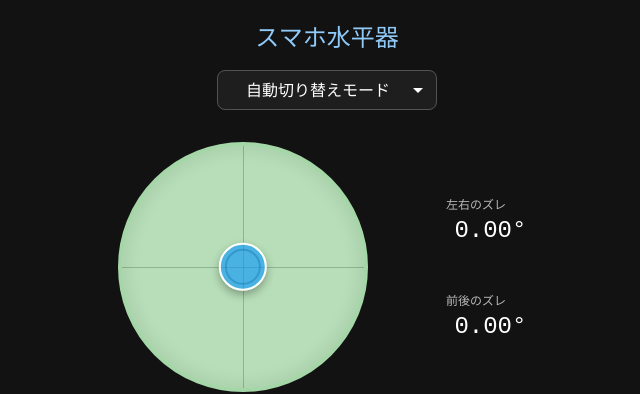
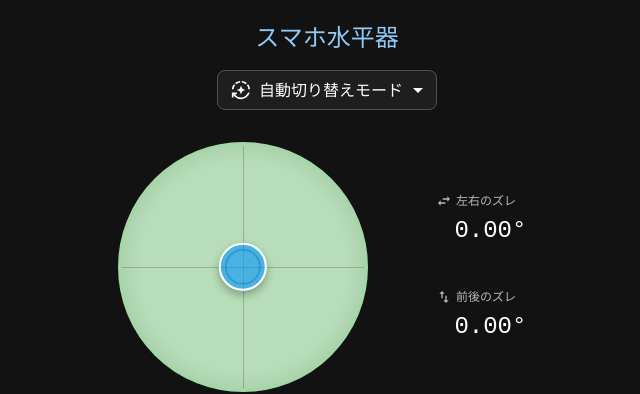
Before and after one commit to Densyakun/level, a React (Vite) app: page / in a window 1280 px wide. Both pictures are taken after a click on the button "開始する". Shown: the part 193-587 px from the top of the page, without its empty margins (313-953 px from the left). Built offline with nearby package versions, Linux system fonts and the light colour scheme.

Commit message:
モードとズレのアイコンを追加

```diff
--- a/src/App.tsx
+++ b/src/App.tsx
@@ -1,6 +1,12 @@
 import { useState, useEffect } from 'react';
 import { Box, Button, Typography, Paper, Container, FormControl, Select, MenuItem } from '@mui/material';
 import ExploreIcon from '@mui/icons-material/Explore';
+import AutoModeIcon from '@mui/icons-material/AutoMode';
+import StayCurrentPortraitIcon from '@mui/icons-material/StayCurrentPortrait';
+import StayCurrentLandscapeIcon from '@mui/icons-material/StayCurrentLandscape';
+import ViewInArIcon from '@mui/icons-material/ViewInAr';
+import SwapHorizIcon from '@mui/icons-material/SwapHoriz';
+import SwapVertIcon from '@mui/icons-material/SwapVert';
 
 function App() {
   const [orientation, setOrientation] = useState({ beta: 0, gamma: 0, alpha: 0 });
@@ -148,12 +154,19 @@ function App() {
             <Select
               value={modeSetting}
               onChange={(e) => setModeSetting(e.target.value as any)}
-              sx={{ bgcolor: 'background.paper', borderRadius: 2 }}
+              sx={{
+                bgcolor: 'background.paper',
+                borderRadius: 2,
+                '& .MuiSelect-select': {
+                  display: 'flex',
+                  alignItems: 'center',
+                }
+              }}
             >
-              <MenuItem value="auto">自動切り替えモード</MenuItem>
-              <MenuItem value="horizontal">固定: 水平 (平置き)</MenuItem>
-              <MenuItem value="portrait">固定: 垂直 (縦置き)</MenuItem>
-              <MenuItem value="landscape">固定: 垂直 (横置き)</MenuItem>
+              <MenuItem value="auto" sx={{ display: 'flex', alignItems: 'center' }}><AutoModeIcon sx={{ mr: 1, fontSize: 20 }} /> 自動切り替えモード</MenuItem>
+              <MenuItem value="horizontal" sx={{ display: 'flex', alignItems: 'center' }}><ViewInArIcon sx={{ mr: 1, fontSize: 20 }} /> 固定: 水平 (平置き)</MenuItem>
+              <MenuItem value="portrait" sx={{ display: 'flex', alignItems: 'center' }}><StayCurrentPortraitIcon sx={{ mr: 1, fontSize: 20 }} /> 固定: 垂直 (縦置き)</MenuItem>
+              <MenuItem value="landscape" sx={{ display: 'flex', alignItems: 'center' }}><StayCurrentLandscapeIcon sx={{ mr: 1, fontSize: 20 }} /> 固定: 垂直 (横置き)</MenuItem>
             </Select>
           </FormControl>
         )}
@@ -250,14 +263,18 @@ function App() {
             minWidth: '120px'
           }}>
             <Box sx={{ '@media (orientation: landscape)': { mb: 2 } }}>
-              <Typography variant="caption" color="textSecondary">左右のズレ</Typography>
-              <Typography variant="h5" sx={{ fontFamily: 'monospace' }}>
+              <Typography variant="caption" color="textSecondary" sx={{ display: 'flex', alignItems: 'center', justifyContent: 'center', mb: 0.5 }}>
+                <SwapHorizIcon sx={{ fontSize: 16, mr: 0.5 }} /> 左右のズレ
+              </Typography>
+              <Typography variant="h5" sx={{ fontFamily: 'monospace', minWidth: '94px', display: 'inline-block', textAlign: 'right' }}>
                 {formatAngle(devX)}°
               </Typography>
             </Box>
             <Box>
-              <Typography variant="caption" color="textSecondary">前後のズレ</Typography>
-              <Typography variant="h5" sx={{ fontFamily: 'monospace' }}>
+              <Typography variant="caption" color="textSecondary" sx={{ display: 'flex', alignItems: 'center', justifyContent: 'center', mb: 0.5 }}>
+                <SwapVertIcon sx={{ fontSize: 16, mr: 0.5 }} /> 前後のズレ
+              </Typography>
+              <Typography variant="h5" sx={{ fontFamily: 'monospace', minWidth: '94px', display: 'inline-block', textAlign: 'right' }}>
                 {formatAngle(devY)}°
               </Typography>
             </Box>
```
